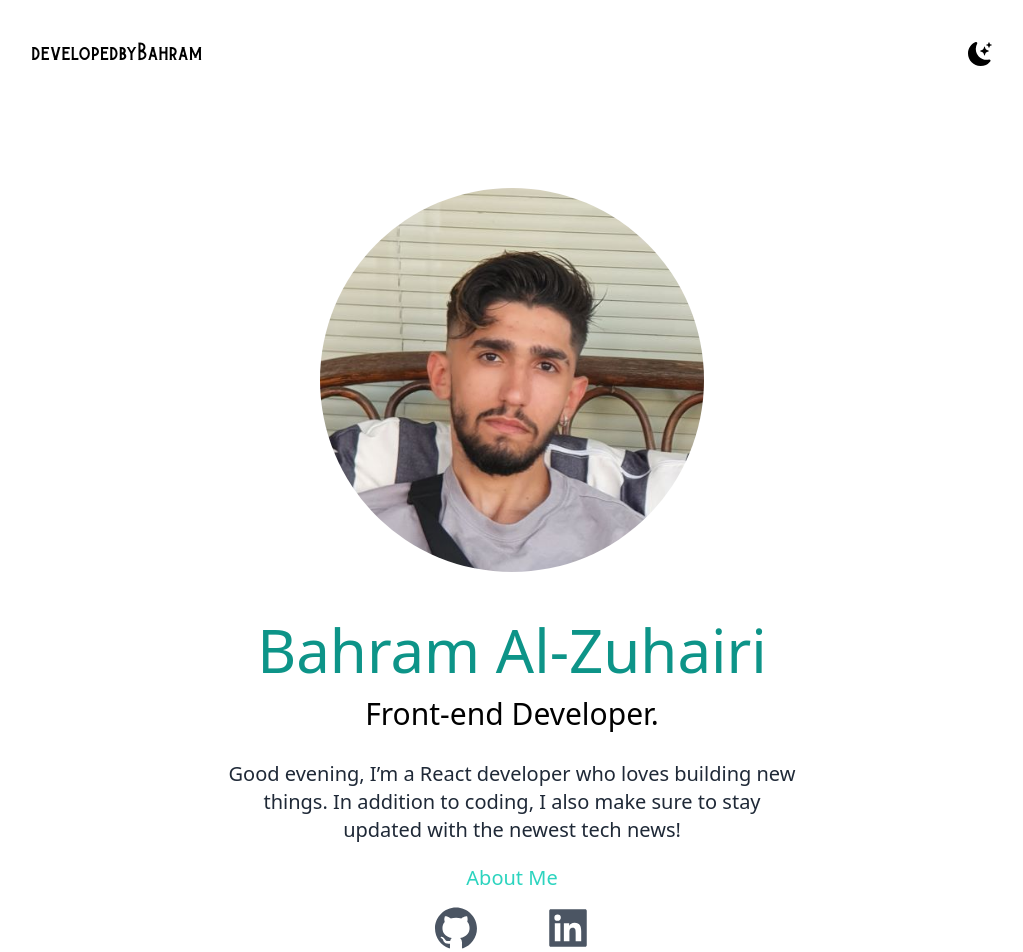
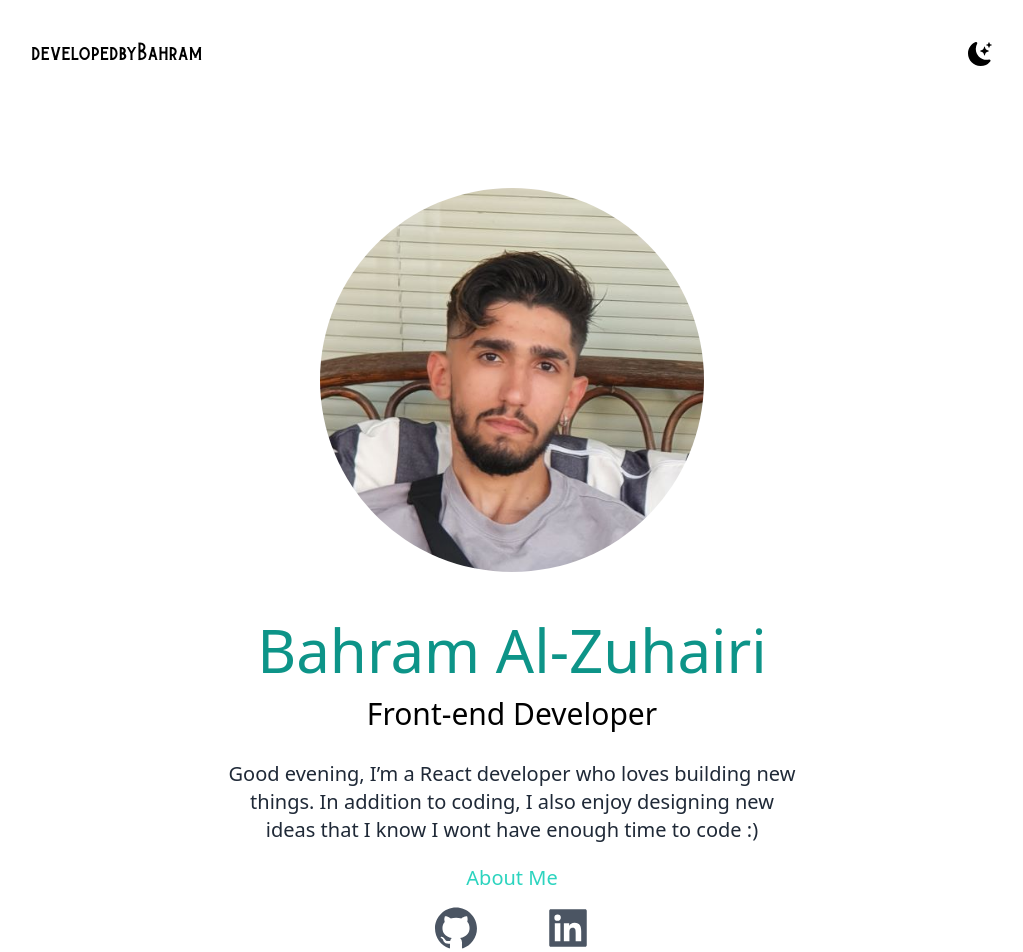
Before and after one commit to BahramAlz/nextportfolio, a Next.js app: page / in a window 1280 px wide. Shown: the top 952 px of the page, without its empty margins (128-1151 px from the left). Built offline with nearby package versions, Linux system fonts and the light colour scheme.

Commit message:
Description update

```diff
--- a/pages/index.js
+++ b/pages/index.js
@@ -45,12 +45,11 @@ export default function Home() {
               Bahram Al-Zuhairi
             </h2>
             <h3 className="text-2xl py-2 dark:text-white md:text-3xl">
-              Front-end Developer.
+              Front-end Developer
             </h3>
             <p className="text-md py-5 leading-8 text-gray-800 dark:text-gray-200 max-w-xl mx-auto md:text-xl">
               Good evening, I’m a React developer who loves building new things.
-              In addition to coding, I also make sure to stay updated with the
-              newest tech news!
+              In addition to coding, I also enjoy designing new ideas that I know I wont have enough time to code :)
             </p>
             <div className="text-xl">
               <Link href="/about" className=" text-teal-400">
```
